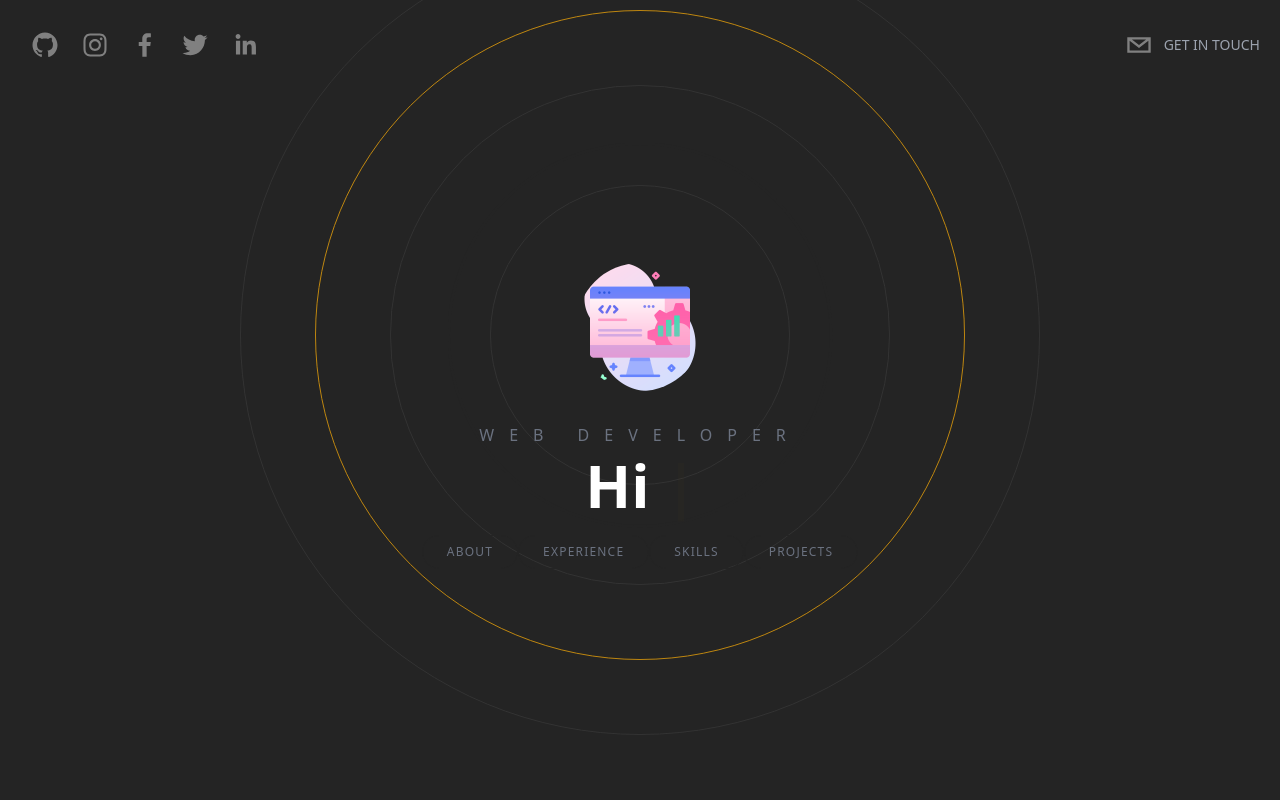
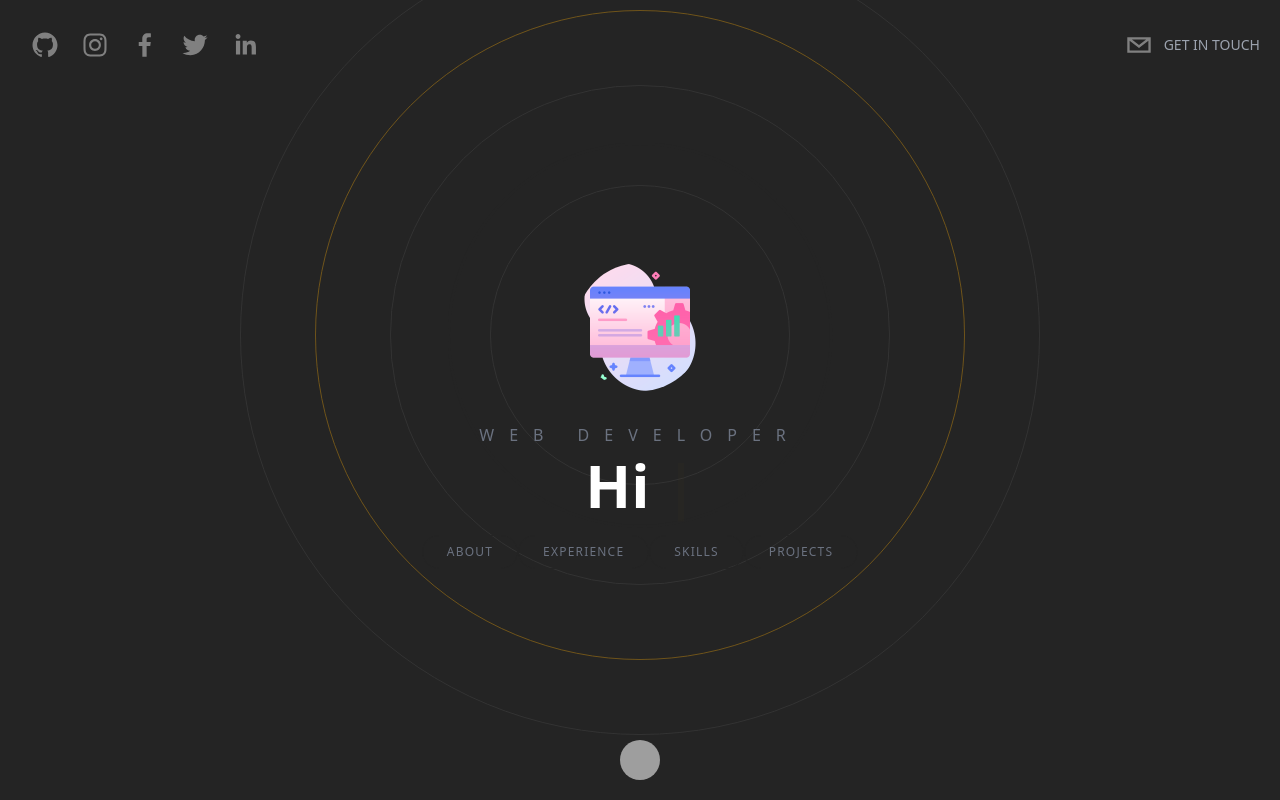
Before and after one commit to AmitxParmar/PortfolioSite, a Next.js app: page / in a window 1280 px wide. Built offline with nearby package versions, Linux system fonts and the light colour scheme; grey boxes are pictures that could not be loaded.

Commit message:
did Skills, doing Projects

```diff
--- a/components/BackgroundCircles.tsx
+++ b/components/BackgroundCircles.tsx
@@ -1,31 +1,25 @@
-import React from 'react'
-import { motion } from 'framer-motion'
-type Props = {}
+import { motion } from 'framer-motion';
+import { FC } from 'react';
 
-function BackgroundCircles({ }: Props) {
-
+const BackgroundCircles: FC = () => {
     return (
         <motion.div
-            initial={{
-                opacity: 0,
-            }}
+            className="relative flex justify-center items-center"
+            initial={{ opacity: 0 }}
             animate={{
                 scale: [1, 2, 2, 3, 1],
                 opacity: [0.1, 0.2, 0.4, 0.8, 0.1, 1.0],
-                borderRadius: ["20%", "20%", "50%", "80%", "20%"]
+                borderRadius: ["20%", "20%", "50%", "80%", "20%"],
             }}
-            transition={{
-                duration: 2.5,
-            }}
-
-            className='relative flex justify-center items-center'>
-            <div className='absolute border border-[#333333] rounded-full h-[200px] w-[200px] mt-52 animate-ping' />
-            <div className='rounded-full border border-[#333333]  h-[300px] w-[300px] absolute mt-52' />
-            <div className='rounded-full border border-[#333333] h-[500px] w-[500px] mt-52 absolute' />
-            <div className='absolute border border-[#F7AB0A] rounded-full h-[650px] w-[650px] mt-52 animate-pulse' />
-            <div className='rounded-full border border-[#333333] h-[800px] w-[800px] absolute mt-52' />
+            transition={{ duration: 2.5 }}
+        >
+            <div className="absolute border border-[#333] rounded-full h-[200px] w-[200px] mt-52 animate-ping" />
+            <div className="absolute border border-[#333] rounded-full h-[300px] w-[300px] mt-52" />
+            <div className="absolute border border-[#333] rounded-full h-[500px] w-[500px] mt-52" />
+            <div className="absolute border border-[#f7ab0a] rounded-full opacity-20 h-[650px] w-[650px] mt-52 animate-pulse" />
+            <div className="absolute border border-[#333] rounded-full h-[800px] w-[800px] mt-52" />
         </motion.div>
     );
-}
+};
 
-export default BackgroundCircles
+export default BackgroundCircles;
--- /dev/null
+++ b/components/Projects.tsx
@@ -0,0 +1,60 @@
+/* eslint-disable @next/next/no-img-element */
+import { motion } from 'framer-motion';
+import { FC } from 'react';
+
+const Projects: FC = () => {
+    const projects = [1, 2, 3, 4, 5];
+
+    return (
+        <motion.div
+            className="h-screen relative flex overflow-hidden flex-col text-left md:flex-row max-w-full justify-evenly mx-auto items-center z-0"
+            initial={{ opacity: 0 }}
+            whileInView={{ opacity: 1 }}
+            transition={{ duration: 1.5 }}
+        >
+            <h3 className="absolute top-24 uppercase tracking-[20px] text-gray-500 text-2xl">
+                Projects
+            </h3>
+
+            <div className="relative w-full flex overflow-x-scroll overflow-y-hidden snap-x snap-mandatory z-20 scrollbar-thin scrollbar-track-gray-400/20 scrollbar-thumb-[#f7ab0a]/80">
+                {projects.map((project, index) => (
+                    <div
+                        className="w-screen flex-shrink-0 snap-center flex flex-col space-y-5 items-center justify-center p-20 md:p-44 h-screen"
+                        key={index}
+                    >
+                        <motion.img
+                            initial={{ y: -300, opacity: 0 }}
+                            transition={{ duration: 1.2 }}
+                            whileInView={{ y: 0, opacity: 1 }}
+                            viewport={{ once: true }}
+                            src="https://cdn.sanity.io/images/ltuexkre/production/af7ca99b5a796d0698cf9121a4a0795b5022b6be-666x375.png"
+                            alt="Image"
+                        />
+                        <div className="space-y-10 px-0 md:px-10 max-w-6xl">
+                            <h4 className="text-4xl font-semibold text-center">
+                                <span className="underline decoration-[#f7ab0a]/50">
+                                    Case Study {index + 1} of {projects.length}:
+                                </span>{" "}
+                                UPS clone
+                            </h4>
+                            <p className="text-lg text-center md:text-left">
+                                Lorem ipsum, dolor sit amet consectetur adipisicing elit. Culpa
+                                ipsa dolores minus expedita corrupti placeat magnam asperiores
+                                a, velit rem ex rerum temporibus nobis illo, corporis nesciunt
+                                atque eveniet iure soluta veritatis? Commodi, dolorem
+                                consequatur? Dicta sapiente voluptates temporibus, quis, quidem
+                                reiciendis fugit tempora possimus dolore dolorem iusto quae quia
+                                animi incidunt sequi in praesentium esse minus debitis? Qui,
+                                praesentium.
+                            </p>
+                        </div>
+                    </div>
+                ))}
+            </div>
+
+            <div className="w-full absolute top-[30%] bg-[#f7ab0a]/10 left-0 h-[500px] -skew-y-12" />
+        </motion.div>
+    );
+};
+
+export default Projects;
--- a/pages/index.tsx
+++ b/pages/index.tsx
@@ -1,38 +1,52 @@
-/* eslint-disable react/no-unescaped-entities */
-import About from 'components/About';
-import Header from 'components/Header';
-import Hero from 'components/Hero';
-import Skills from 'components/Skills';
-import WorkExperience from 'components/WorkExperience';
+/* eslint-disable @next/next/no-img-element */
 import Head from 'next/head';
+import Link from 'next/link';
 
+import About from '../components/About';
+import Header from '../components/Header';
+import Hero from '../components/Hero';
+import Skills from '../components/Skills';
+import WorkExperience from '../components/WorkExperience';
+
+/* import ContactMe from '../components/ContactMe'; */
+/* import Projects from '../components/Projects'; */
 export default function Home() {
   return (
-    <div className='bg-[rgb(36,36,36)] text-white h-screen snap-y snap-mandatory overflow-scroll z-0 scrollbar scrollbar-track-gray-400/20 scrollbar-thumb-[#f7ab0a]/80'>
-
+    <div className="bg-[rgb(36,36,36)] text-white h-screen snap-y snap-mandatory overflow-y-scroll overflow-x-hidden z-0 scrollbar scrollbar-track-gray-400/20 scrollbar-thumb-[#f7ab0a]/80">
       <Head>
-        <title>Amit&apos;s Portfolio</title>
+        <title>Sonny&apos;s Portfolio</title>
       </Head>
-
       <Header />
-
-      <section id='hero' className='snap-start'>
+      <section className="snap-start" id="hero">
         <Hero />
       </section>
-
-      <section id='about' className='snap-center'>
+      <section className="snap-center" id="about">
         <About />
       </section>
-
-      <section id='experience' className='snap-center'>
+      <section className="snap-center" id="experience">
         <WorkExperience />
       </section>
-
-      <section id='skills' className='snap-center'>
+      <section className="snap-start" id="skills">
         <Skills />
       </section>
+      {/* <section className="snap-start" id="projects">
+        <Projects />
+      </section>
+      <section className="snap-start" id="contact">
+        <ContactMe />
+      </section> */}
 
-
+      <Link href="#hero">
+        <footer className="sticky bottom-5 w-full cursor-pointer">
+          <div className="flex items-center justify-center">
+            <img
+              className="w-10 h-10 rounded-full filter grayscale hover:grayscale-0 cursor-pointer"
+              src="https://i.imgur.com/e2yvD6A.png"
+              alt="Image"
+            />
+          </div>
+        </footer>
+      </Link>
     </div>
   );
 }
```
